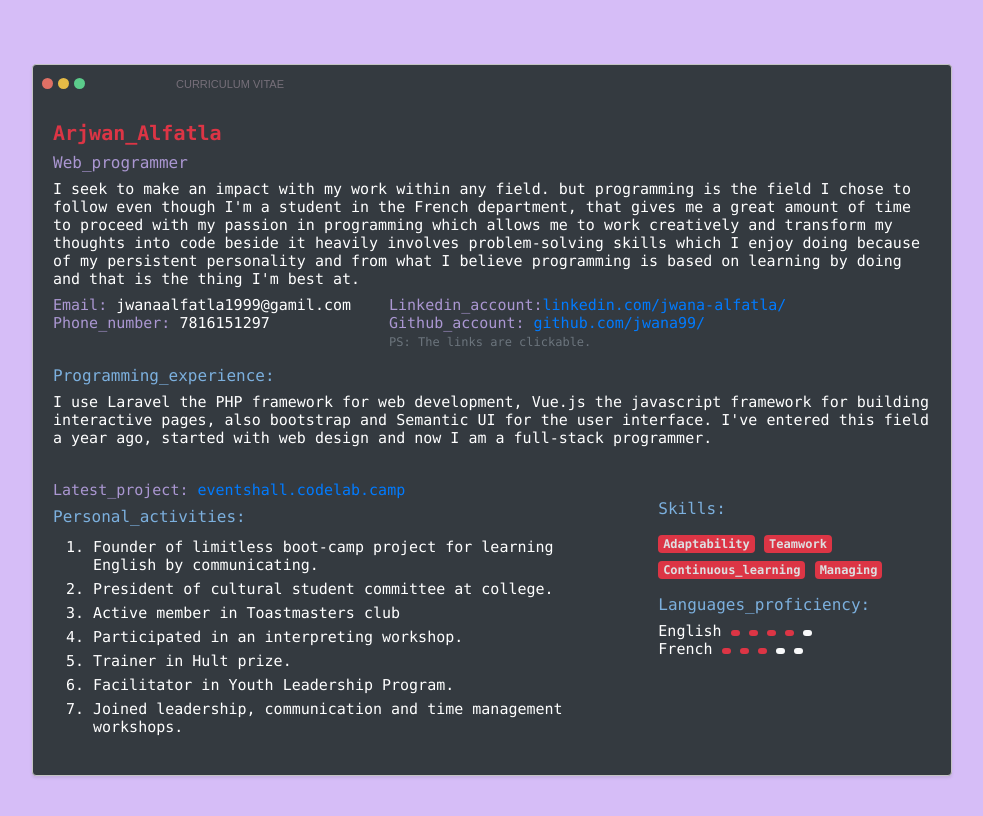
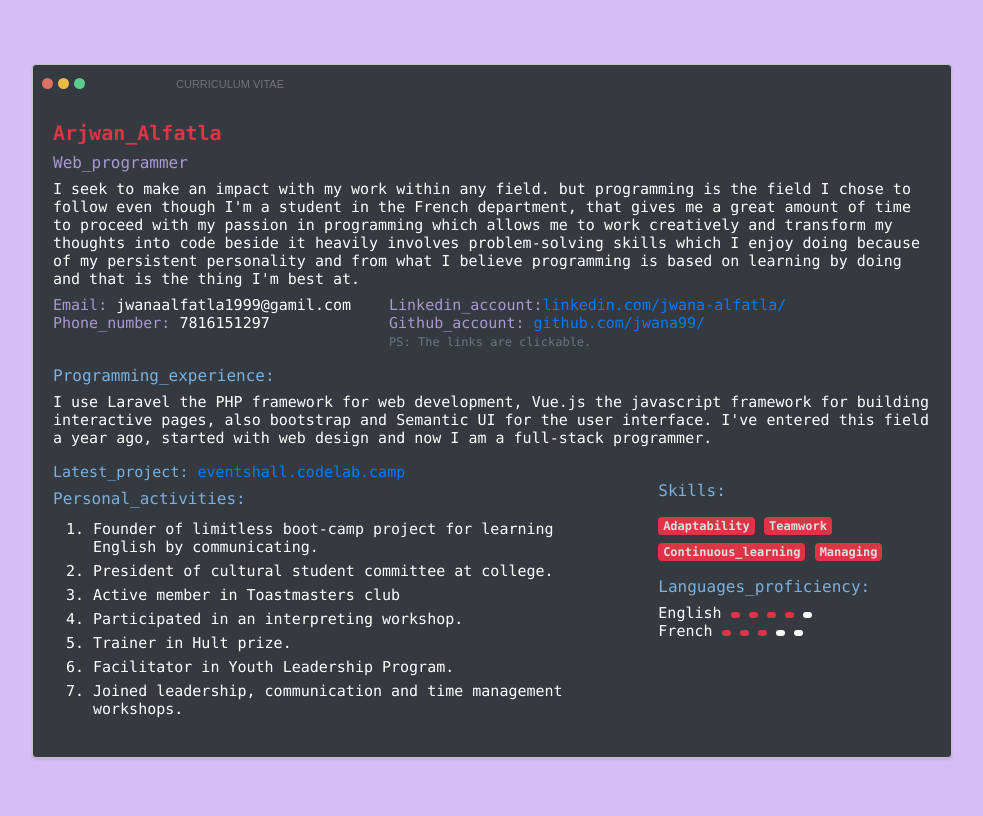
Before and after one commit to Jwan999/personal-CV, a plain HTML site: page index.html in a window 1280 px wide. Shown: the whole page, without its empty margins (148-1131 px from the left). Drawn offline with nearby package versions, Linux system fonts and the light colour scheme.

Commit message:
Update index.html

```diff
--- a/index.html
+++ b/index.html
@@ -422,7 +422,7 @@
                                 </div>
                             </div>
 
-                            <!--codelab-->
+                            <!--programming-->
                             <div class="row mt-3">
                                 <div class="col">
                                     <h6 class="head">Programming_experience:</h6>
@@ -432,8 +432,8 @@
                                         I've entered this field a year ago, started with web design and now I am a
                                         full-stack programmer.
                                     </p>
-                                    <br>
-                                    <span class="purple">Latest_project:</span> <a class="link"
+
+                                    <span class="head">Latest_project:</span> <a class="link"
                                                                                    href="https://http://eventshall.codelab.camp/">eventshall.codelab.camp</a>
                                 </div>
                             </div>
```
